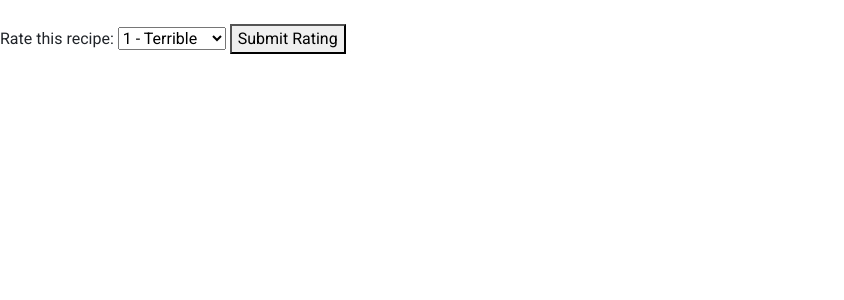
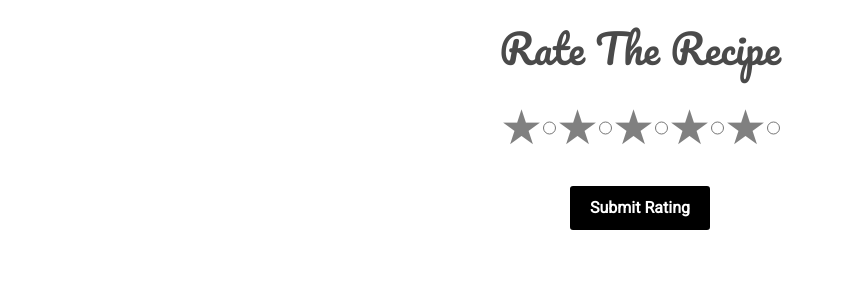
Before and after one commit to Jar3dC0nway/recipease, a Django app: page /rate_recipe/1/ in a window 1280 px wide. Shown: the part 56-356 px from the top of the page, without its empty margins (0-844 px from the left). Run offline with Django 4.2, Linux system fonts and the light colour scheme; the visitor is signed in with stand-in values (Sample User, id 1); some libraries are stand-ins or nearby versions.

Commit message:
fixed comment edit, add comment, and rate UI

```diff
--- a/recipease/engine/templates/index.html
+++ b/recipease/engine/templates/index.html
@@ -36,6 +36,7 @@
                     <p>Cook Time: {{ recipe.4 }} minutes</p>
                     <p>Instructions: {{ recipe.5 }}</p>
                     {% if user.is_authenticated %}
+
                       <div class="d-flex justify-content-center">
                         <a href="{% url 'favorite_recipe' recipe.0 %}" class="card-link m-1">Favorite</a>
                         <a href="{% url 'add_comment' recipe.0 %}" class="card-link m-1">Comment</a>
--- a/recipease/engine/templates/rate_recipe.html
+++ b/recipease/engine/templates/rate_recipe.html
@@ -2,20 +2,89 @@
 {% block html %}
 
 <html>
+<head>
+  <!-- Inline CSS for styling -->
+  <style>
+    .rating-form {
+      text-align: center;
+      margin-top: 20px;
+    }
 
-<form method="post" action="{% url 'rate_recipe' recipe_id %}">
+    .title {
+      text-align: center;
+      font-size: 2.5em; /* Adjust the size as needed */
+      color: #4a4a4a; /* Adjust the color as needed */
+      margin-bottom: 20px;
+    }
+
+    .star-rating {
+      display: flex;
+      justify-content: center;
+      flex-direction: row-reverse; /* This reverses the visual order */
+    }
+
+    .star {
+      font-size: 3em; /* Increased size of stars */
+      color: gray;
+      cursor: pointer;
+      transition: color 0.3s ease;
+    }
+
+    .star:hover,
+    .star-rating input[type="radio"]:checked ~ .star {
+      color: gold; /* Updated color */
+    }
+
+    .submit-btn {
+      background-color: black; /* Button color */
+      color: white; /* Text color */
+      font-size: 1em; /* Adjust the size as needed */
+      font-weight: bold; /* Makes the text bold */
+      padding: 10px 20px; /* Adds padding around the text */
+      border: 2px solid white; /* Adds a border */
+      border-radius: 5px; /* Rounds the corners */
+      display: block; /* Makes button a block element */
+      margin: 20px auto; /* Centers the button */
+      transition: background-color 0.3s, color 0.3s; /* Smooth transition for hover effect */
+    }
+    .submit-btn:hover {
+      background-color: gray; /* Changes background on hover */
+      color: black; /* Changes text color on hover */
+      cursor: pointer; /* Changes cursor to pointer */
+    }
+  </style>
+
+  <!-- Include JavaScript for interactivity -->
+  <script src="path_to_your_javascript.js"></script>
+</head>
+
+<body>
+  <h1 class="title">Rate The Recipe</h1>
+
+  <form method="post" action="{% url 'rate_recipe' recipe_id %}" class="rating-form">
     {% csrf_token %}
     <input type="hidden" name="recipe_id" value="{{ recipe.id }}">
-    <label for="rating">Rate this recipe:</label>
-    <select name="rating" id="rating">
-      <option value="1">1 - Terrible</option>
-      <option value="2">2 - Bad</option>
-      <option value="3">3 - Okay</option>
-      <option value="4">4 - Good</option>
-      <option value="5">5 - Excellent</option>
-    </select>
-    <button type="submit">Submit Rating</button>
+
+    <div class="star-rating">
+      <input type="radio" id="1-star" name="rating" value="5" />
+      <label for="1-star" class="star">&#9733;</label>
+
+      <input type="radio" id="2-stars" name="rating" value="4" />
+      <label for="2-stars" class="star">&#9733;</label>
+
+      <input type="radio" id="3-stars" name="rating" value="3" />
+      <label for="3-stars" class="star">&#9733;</label>
+
+      <input type="radio" id="4-stars" name="rating" value="2" />
+      <label for="4-stars" class="star">&#9733;</label>
+
+      <input type="radio" id="5-stars" name="rating" value="1" />
+      <label for="5-stars" class="star">&#9733;</label>
+    </div>
+
+    <button type="submit" class="submit-btn">Submit Rating</button>
   </form>
+</body>
 
-  </html>
+</html>
 {% endblock %}
```
Also changed, not shown: recipease/engine/templates/add_comment.html (+35 -5 lines), recipease/engine/templates/edit_comment.html (+71 -8 lines), recipease/engine/templates/profile.html (+6 -3 lines).
